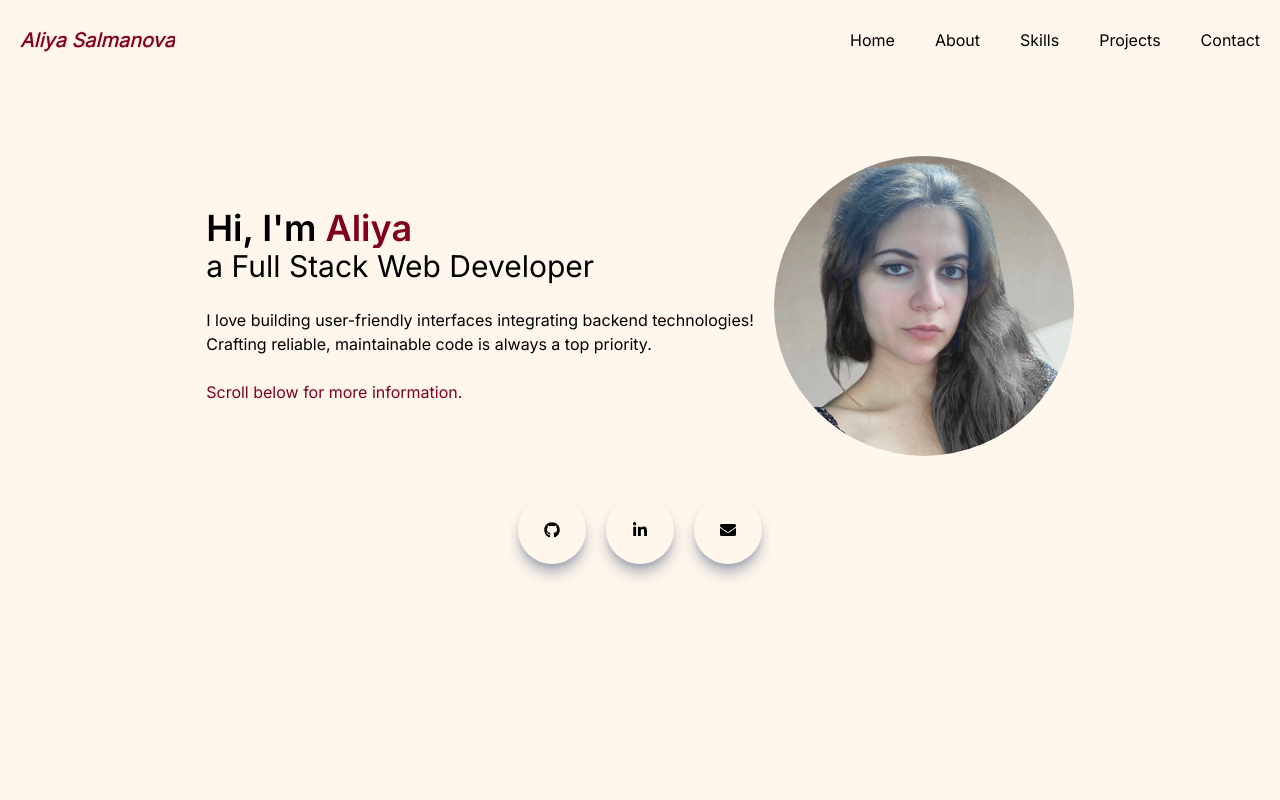
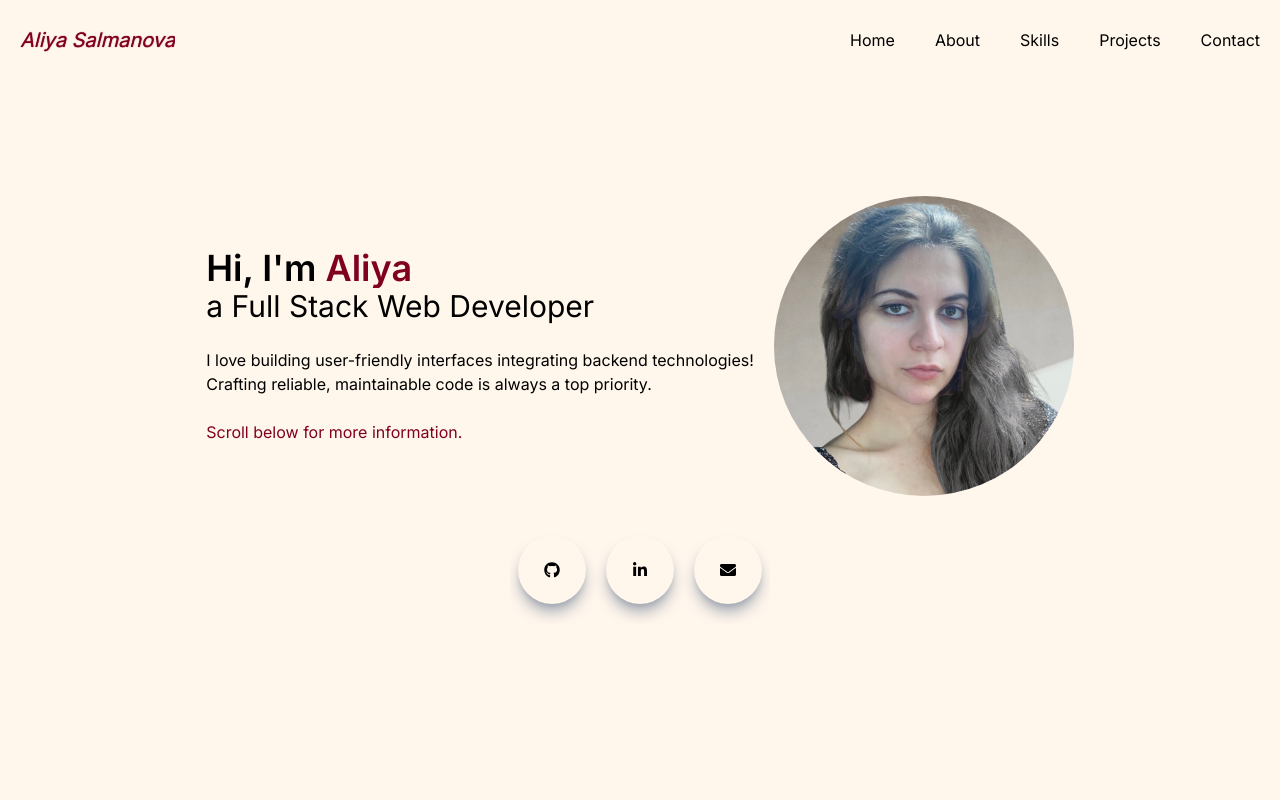
Before and after one commit to AliyaSalmanova1/Personal-Portfolio, a Next.js app: page / in a window 1280 px wide. Shown: the top 800 px of the page. Built offline with nearby package versions, Linux system fonts and the light colour scheme; no server answers.

Commit message:
added pt to home page

```diff
--- a/src/components/Home.tsx
+++ b/src/components/Home.tsx
@@ -11,7 +11,7 @@ const Home = () => {
 
 
         <div className="w-screen min-h-screen flex flex-col justify-center
-        mt-[-80px] pt-[80px]  relative max-w-[1200px] mx-auto
+        mt-[-80px] pt-[160px]  relative max-w-[1200px] mx-auto
         ">
 
             <div className="w-full p-5 flex  justify-center flex-col md:flex-row gap-5 items-center text-center md:text-left">
```
